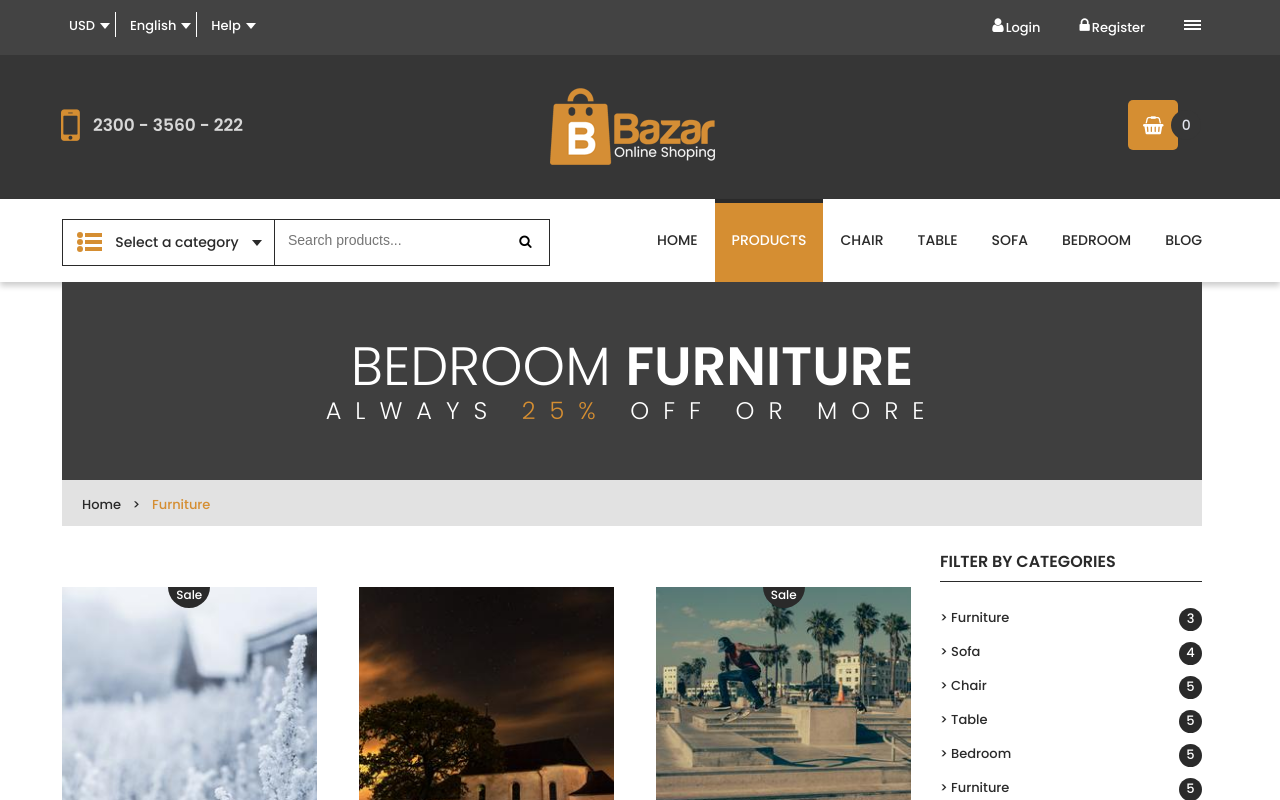
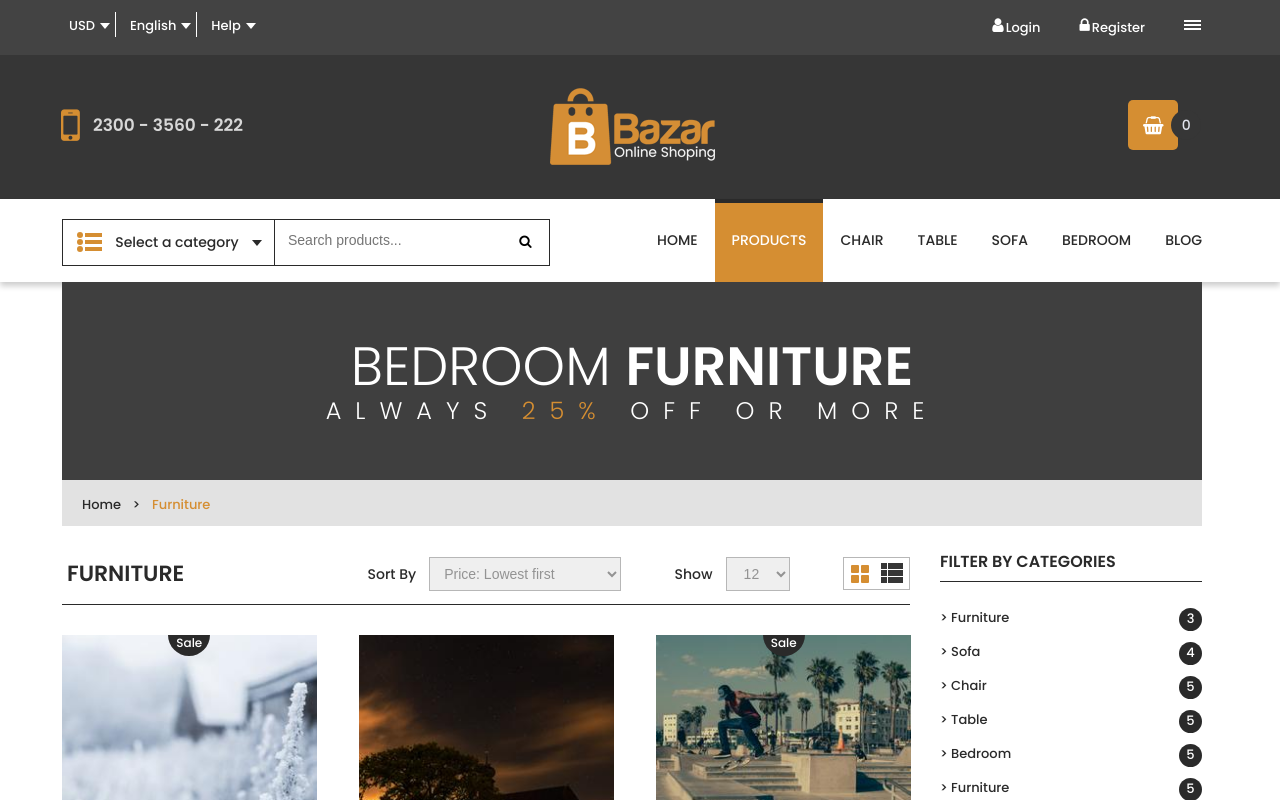
Before and after one commit to SHAH0001/bazar, a Vue app: page /products in a window 1280 px wide. Shown: the top 800 px of the page. Built offline with nearby package versions, Linux system fonts and the light colour scheme.

Commit message:
filters and sorting by

```diff
--- a/src/components/Filters.vue
+++ b/src/components/Filters.vue
@@ -685,6 +685,10 @@ export default {
         text-transform: uppercase;
         text-decoration: none;
         margin: 12px 0 0 0;
+
+        @include max-width-1190 {
+            font-size: 10px;
+        }
     }
 
 </style>
--- a/src/components/SortingDisplay.vue
+++ b/src/components/SortingDisplay.vue
@@ -226,9 +226,20 @@
     .sorting-sort-by {
         display: flex;
         justify-content: space-between;
+        align-items: center;
         border-bottom: 1px solid $mainColor;
         padding: 0 0 13px 0;
         margin: 0 30px 0 0;
+
+        @include max-width-1190 {
+            margin: 0;
+            justify-content: space-around;
+        }
+
+        @include max-width-650 {
+            flex-direction: column;
+            align-items: baseline;
+        }
     }
 
     .sort-by-title {
@@ -236,10 +247,47 @@
         color: $mainColor;
         text-transform: uppercase;
         margin: 0 0 0 5px;
+
+        @include max-width-1190 {
+            // margin: 0 0 20px 0;
+            margin: 0;
+        }
+
+        @include max-width-650 {
+            // margin: 0 0 20px 0;
+            margin: 0 0 20px 0;
+        }
     }
 
     .sort-by-block {
         margin: 0 0 0 130px;
+
+        @include max-width-1190 {
+            margin: 0;
+        }
+
+        @include max-width-650 {
+            margin: 0 0 20px 0;
+        }
+    }
+
+    .sort-by-block select {
+
+        @include max-width-650 {
+            margin: 0 0 0 20px;
+        }
+    }
+
+    .show-block {
+        @include max-width-650 {
+            margin: 0 0 20px 0;
+        }
+    }
+
+    .show-block select {
+        @include max-width-650 {
+            margin: 0 0 0 31px;
+        }
     }
 
     .sort-by-name {
@@ -253,9 +301,11 @@
         color: #939393;
         border: 1px solid #b7b7b7;
         outline: none;
-        // padding: 7px 49px 7px 10px;
-        // padding: 7px 0;
         margin: 0 0 0 13px;
+
+        @include max-width-650 {
+            margin: 0;
+        }
     }
 
     .sort-by {
@@ -272,6 +322,11 @@
         align-items: center;
         width: 67px;
         border: 1px solid #b7b7b7;
+        padding: 5px 0;
+
+        @include max-width-650 {
+            // padding: 5px 0;
+        }
     }
 
     .grid-top-block,
--- a/src/views/Products.vue
+++ b/src/views/Products.vue
@@ -18,8 +18,8 @@
         </div>
         <div class="products-and-filters">
             <div class="products-and-sort products-page">
-                <!-- <SortingDisplay @grid="grid" @list="list" :whatSortShow="'sortBy'" :title="'Furniture'">
-                </SortingDisplay> -->
+                <SortingDisplay @grid="grid" @list="list" :whatSortShow="'sortBy'" :title="'Furniture'">
+                </SortingDisplay>
                 <Products :showGrid="showGrid" :data="products"></Products>
             </div>
             <Filters></Filters>
@@ -201,6 +201,10 @@ export default {
         font-size: 54px;
         font-weight: 100;
         margin: 0;
+
+        @include max-width-430 {
+            font-size: 45px;
+        }
     }
 
     .products-ads-description {
@@ -208,6 +212,11 @@ export default {
         font-weight: 100;
         margin: -14px 0 0 0;
         letter-spacing: 14px;
+
+        @include max-width-650 {
+            margin: 0;
+            padding: 0 15px;
+        }
     }
 
     .products-ads-description span {
```
